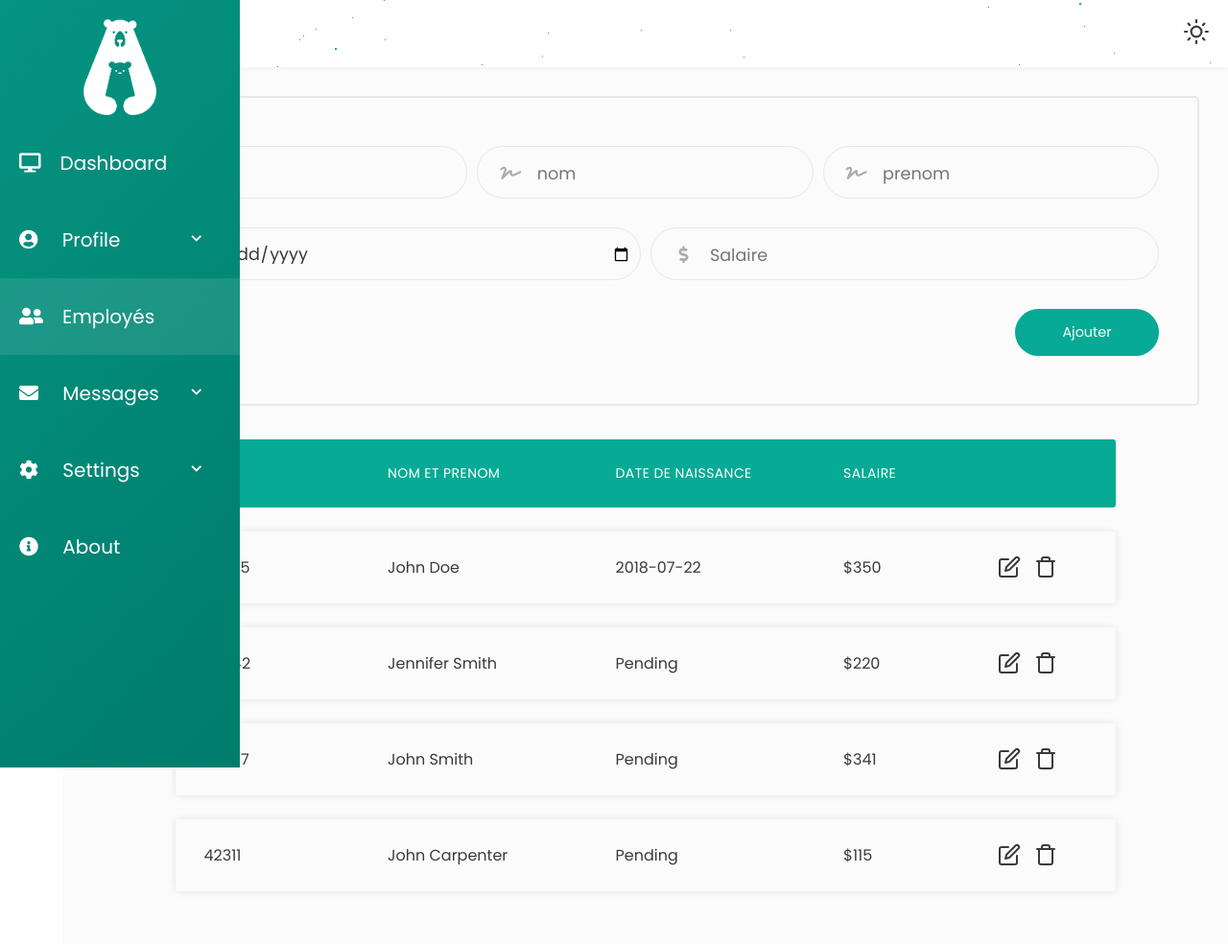
After one commit to MedAliBZ/ZooPro, a PHP site: page /html/Employers.html in a window 1280 px wide. The commit adds this page. Shown: the whole page at 96% size. Run offline with PHP 8.4, Linux system fonts and the light colour scheme; some libraries are stand-ins or nearby versions.

Commit message:
added employers

```diff
--- /dev/null
+++ b/css/Employers.css
@@ -0,0 +1,207 @@
+.container {
+  max-width: 1000px;
+  margin: 0 auto;
+  padding: 0 10px;
+}
+
+h2 {
+  font-size: 26px;
+  margin: 20px 0;
+  text-align: center;
+}
+
+h2 small {
+  font-size: 0.5em;
+}
+
+.col-5 {
+  min-width: 62px;
+}
+
+.col-buttons {
+  display: -webkit-box;
+  display: -ms-flexbox;
+  display: flex;
+  -webkit-box-pack: justify;
+      -ms-flex-pack: justify;
+          justify-content: space-between;
+  -webkit-box-align: center;
+      -ms-flex-align: center;
+          align-items: center;
+  -webkit-transform: translate(-50%, 0);
+          transform: translate(-50%, 0);
+}
+
+.responsive-table li {
+  border-radius: 3px;
+  padding: 25px 30px;
+  display: -webkit-box;
+  display: -ms-flexbox;
+  display: flex;
+  -webkit-box-pack: justify;
+      -ms-flex-pack: justify;
+          justify-content: space-between;
+  margin-bottom: 25px;
+  color: var(--tc);
+}
+
+.responsive-table .table-header {
+  color: white;
+  background-color: var(--accent);
+  font-size: 14px;
+  text-transform: uppercase;
+  letter-spacing: 0.03em;
+}
+
+.responsive-table .table-row {
+  background-color: transparent;
+  -webkit-box-shadow: 0px 0px 9px 0px rgba(0, 0, 0, 0.1);
+          box-shadow: 0px 0px 9px 0px rgba(0, 0, 0, 0.1);
+}
+
+.responsive-table .col-1 {
+  -ms-flex-preferred-size: 20%;
+      flex-basis: 20%;
+}
+
+.responsive-table .col-2 {
+  -ms-flex-preferred-size: 25%;
+      flex-basis: 25%;
+}
+
+.responsive-table .col-3 {
+  -ms-flex-preferred-size: 25%;
+      flex-basis: 25%;
+}
+
+.responsive-table .col-4 {
+  -ms-flex-preferred-size: 20%;
+      flex-basis: 20%;
+}
+
+.responsive-table .clo-5 {
+  -ms-flex-preferred-size: 5%;
+      flex-basis: 5%;
+}
+
+.responsive-table input {
+  -webkit-box-sizing: border-box;
+          box-sizing: border-box;
+  width: 100%;
+}
+
+@media all and (max-width: 767px) {
+  .responsive-table .table-header {
+    display: none;
+  }
+  .responsive-table li {
+    display: block;
+  }
+  .responsive-table .col {
+    -ms-flex-preferred-size: 100%;
+        flex-basis: 100%;
+  }
+  .responsive-table .col {
+    display: -webkit-box;
+    display: -ms-flexbox;
+    display: flex;
+    padding: 10px 0;
+  }
+  .responsive-table .col:before {
+    color: var(--accent);
+    padding-right: 10px;
+    content: attr(data-label);
+    -ms-flex-preferred-size: 50%;
+        flex-basis: 50%;
+    text-align: right;
+  }
+}
+
+.employ {
+  margin: 0 auto;
+  width: -webkit-fit-content;
+  width: -moz-fit-content;
+  width: fit-content;
+  display: -ms-grid;
+  display: grid;
+  margin-bottom: 3% !important;
+      grid-template-areas: 'a a b b c c' 'd d d e e e' 'f f f f f f';
+  grid-gap: 10px;
+  -webkit-box-pack: center;
+      -ms-flex-pack: center;
+          justify-content: center;
+}
+
+.employ .a {
+  -ms-grid-row: 1;
+  -ms-grid-column: 1;
+  -ms-grid-column-span: 2;
+  grid-area: a;
+}
+
+.employ .b {
+  -ms-grid-row: 1;
+  -ms-grid-column: 3;
+  -ms-grid-column-span: 2;
+  grid-area: b;
+}
+
+.employ .c {
+  -ms-grid-row: 1;
+  -ms-grid-column: 5;
+  -ms-grid-column-span: 2;
+  grid-area: c;
+}
+
+.employ .d {
+  -ms-grid-row: 2;
+  -ms-grid-column: 1;
+  -ms-grid-column-span: 3;
+  grid-area: d;
+}
+
+.employ .e {
+  -ms-grid-row: 2;
+  -ms-grid-column: 4;
+  -ms-grid-column-span: 3;
+  grid-area: e;
+}
+
+.employ .f {
+  -ms-grid-row: 3;
+  -ms-grid-column: 1;
+  -ms-grid-column-span: 6;
+  grid-area: f;
+  margin-left: auto;
+}
+
+@media all and (max-width: 767px) {
+  .employ {
+    padding-right: 0 !important;
+  }
+  .employ .a {
+    -ms-grid-row: 1;
+    grid-area: 1;
+  }
+  .employ .b {
+    -ms-grid-row: 2;
+    grid-area: 2;
+  }
+  .employ .c {
+    -ms-grid-row: 3;
+    grid-area: 3;
+  }
+  .employ .d {
+    -ms-grid-row: 4;
+    grid-area: 4;
+  }
+  .employ .e {
+    -ms-grid-row: 5;
+    grid-area: 5;
+  }
+  .employ .f {
+    -ms-grid-row: 6;
+    grid-area: 6;
+  }
+}
+/*# sourceMappingURL=Employers.css.map */
--- /dev/null
+++ b/css/Employers.scss
@@ -0,0 +1,157 @@
+.container {
+    max-width: 1000px;
+    margin: 0 auto;
+    padding: 0 10px;
+}
+
+h2 {
+    font-size: 26px;
+    margin: 20px 0;
+    text-align: center;
+
+    small {
+        font-size: 0.5em;
+    }
+}
+
+.col-5 {
+    min-width: 62px;
+}
+
+.col-buttons {
+    display: flex;
+    justify-content: space-between;
+    align-items: center;
+    transform: translate(-50%, 0);
+}
+
+.responsive-table {
+    li {
+        border-radius: 3px;
+        padding: 25px 30px;
+        display: flex;
+        justify-content: space-between;
+        margin-bottom: 25px;
+        color: var(--tc);
+    }
+
+    .table-header {
+        color: white;
+        background-color: var(--accent);
+        font-size: 14px;
+        text-transform: uppercase;
+        letter-spacing: 0.03em;
+    }
+
+    .table-row {
+        background-color: transparent;
+        box-shadow: 0px 0px 9px 0px rgba(0, 0, 0, 0.1);
+    }
+
+    .col-1 {
+        flex-basis: 20%;
+    }
+
+    .col-2 {
+        flex-basis: 25%;
+    }
+
+    .col-3 {
+        flex-basis: 25%;
+    }
+
+    .col-4 {
+        flex-basis: 20%;
+    }
+
+    .clo-5 {
+        flex-basis: 5%;
+    }
+
+    input {
+        box-sizing: border-box;
+        width: 100%;
+    }
+
+    @media all and (max-width: 767px) {
+        .table-header {
+            display: none;
+        }
+
+        li {
+            display: block;
+        }
+
+        .col {
+
+            flex-basis: 100%;
+
+        }
+
+        .col {
+            display: flex;
+            padding: 10px 0;
+
+            &:before {
+                color: var(--accent);
+                padding-right: 10px;
+                content: attr(data-label);
+                flex-basis: 50%;
+                text-align: right;
+            }
+        }
+    }
+}
+
+.employ {
+    margin: 0 auto;
+    width: fit-content;
+    display: grid;
+    margin-bottom: 3% !important;
+    grid-template-areas:
+        'a a b b c c'
+        'd d d e e e'
+        'f f f f f f';
+    grid-gap: 10px;
+    justify-content: center;
+    .a{
+        grid-area: a;
+    }
+    .b{
+        grid-area: b;
+    }
+    .c{
+        grid-area: c;
+    }
+    .d{
+        grid-area: d;
+    }
+    .e{
+        grid-area: e;
+    }
+    .f{
+        grid-area: f;
+        margin-left: auto;
+    }
+    @media all and (max-width: 767px){
+        padding-right: 0!important;
+        .a{
+            grid-area: 1;
+        }
+        .b{
+            grid-area: 2;
+        }
+        .c{
+            grid-area: 3;
+        }
+        .d{
+            grid-area: 4;
+        }
+        .e{
+            grid-area: 5;
+        }
+        .f{
+            grid-area: 6;
+        }
+    }
+}
--- /dev/null
+++ b/html/Employers.html
@@ -0,0 +1,187 @@
+<!DOCTYPE html>
+<html lang="en">
+
+<head>
+	<meta charset="utf-8" />
+	<title>Brainstormers</title>
+	<link rel="stylesheet" href="https://cdnjs.cloudflare.com/ajax/libs/font-awesome/5.12.0-2/css/all.min.css" />
+	<script src="https://cdnjs.cloudflare.com/ajax/libs/jquery/3.5.1/jquery.min.js" charset="utf-8"></script>
+	<script src="https://unpkg.com/feather-icons"></script>
+	<link rel="stylesheet" href="../css/style.css" />
+	<link rel="stylesheet" href="../css/Employers.css" />
+	<link rel="shortcut icon" href="../img/logo.png" type="image/x-icon">
+</head>
+
+<body>
+	<div id="loading"><img src="../img/logo.png" alt="loader" class="loader" height="300px"></div>
+	<!--wrapper start-->
+	<div class="wrapper collapse">
+		<!--header menu start-->
+		<header>
+			<div id="stars"></div>
+			<div id="stars2"></div>
+			<div id="stars3"></div>
+			<div class="left_area">
+				<h3>Zoo <span>Pro</span></h3>
+			</div>
+			<div class="sidebar-btn">
+				<i class="fas fa-bars"></i>
+			</div>
+			<div class="right_area">
+				<a href="#" id="themeButton">
+					<i class="themebtn" data-feather="sun"></i>
+				</a>
+			</div>
+		</header>
+		<!--header menu end-->
+		<!--sidebar start-->
+		<div class="sidebar">
+			<div class="sidebar-menu">
+				<li class="logo">
+					<img src="../img/logo.png" alt="logo" />
+				</li>
+				<li class="item">
+					<a href="#" class="menu-btn">
+						<i class="fas fa-desktop"></i><span>Dashboard</span>
+					</a>
+				</li>
+				<li class="item" id="profile">
+					<a href="profile.html" class="menu-btn profilebtn">
+						<i class="fas fa-user-circle"></i><span> Profile <i
+								class="fas fa-chevron-down drop-down"></i></span>
+					</a>
+					<div class="sub-menu-profile">
+						<a href="#"><i class="fas fa-address-card"></i><span>Mon profile</span></a>
+						<a href="#"><i class="fas fa-users"></i><span>Les profiles</span></a>
+					</div>
+				</li>
+				<li class="item active">
+					<a href="#" class="menu-btn">
+						<i class="fas fa-user-friends"></i><span>Employés</span>
+					</a>
+				</li>
+				<li class="item" id="messages">
+					<a href="#" class="menu-btn">
+						<i class="fas fa-envelope"></i><span> Messages <i
+								class="fas fa-chevron-down drop-down"></i></span>
+					</a>
+					<div class="sub-menu-messages">
+						<a href="#"><i class="fas fa-envelope"></i><span>New</span></a>
+						<a href="#"><i class="fas fa-envelope-square"></i><span>Sent</span></a>
+						<a href="#"><i class="fas fa-exclamation-circle"></i><span>Spam</span></a>
+					</div>
+				</li>
+				<li class="item" id="settings">
+					<a href="#" class="menu-btn">
+						<i class="fas fa-cog"></i><span> Settings <i class="fas fa-chevron-down drop-down"></i></span>
+					</a>
+					<div class="sub-menu-settings">
+						<a href="#"><i class="fas fa-lock"></i><span>Password</span></a>
+					</div>
+				</li>
+				<li class="item">
+					<a href="#" class="menu-btn">
+						<i class="fas fa-info-circle"></i><span> About</span>
+					</a>
+				</li>
+			</div>
+		</div>
+		<!--sidebar end-->
+		<!--main container start-->
+		<div class="main-container">
+			<form class="card employ">
+				<div class="input-field a">
+					<i class="fas fa-id-card"></i>
+					<input type="text" placeholder="CIN" name="CIN" />
+				</div>
+				<div class="input-field b">
+					<i class="fas fa-signature"></i>
+					<input type="text" placeholder="nom" name="nom" />
+				</div>
+				<div class="input-field c">
+					<i class="fas fa-signature"></i>
+					<input type="text" placeholder="prenom" name="prenom" />
+				</div>
+				<div class="input-field d">
+					<i class="fas fa-calendar-day"></i>
+					<input type="date" placeholder="Date de naissance" name="birthday" />
+				</div>
+				<div class="input-field e">
+					<i class="fas fa-dollar-sign"></i>
+					<input type="text" placeholder="Salaire" name="salaire" />
+				</div>
+				<input type="submit" class="btn f" value="Ajouter" />
+			</form>
+			<div class="container">
+				<ul class="responsive-table">
+					<li class="table-header">
+						<div class="col col-1">CIN</div>
+						<div class="col col-2">NOM ET Prenom</div>
+						<div class="col col-3">DATE DE NAISSANCE</div>
+						<div class="col col-4">Salaire</div>
+						<div class="col col-5">
+						</div>
+					</li>
+					<li class="table-row">
+						<div class="col col-1" data-label="CIN">42235</div> <!--<input type="text" value='42235'>-->
+
+						<div class="col col-2" data-label="Nom et prenom">John Doe</div> <!-- <input type="text" value='John Doe'> -->
+
+						<div class="col col-3" data-label="Date de naissance">2018-07-22</div> <!-- <input type="date" value='2018-07-22'> -->
+
+						<div class="col col-4" data-label="Salaire">$350</div> <!-- <input type="text" value='$350'> -->
+						<div class="col col-5">
+							<div class="col-buttons" >
+								<i data-feather="edit"></i>
+								<i data-feather="trash"></i>
+							</div>
+						</div>
+					</li>
+					<li class="table-row">
+						<div class="col col-1" data-label="CIN">42442</div>
+						<div class="col col-2" data-label="Nom et prenom">Jennifer Smith</div>
+						<div class="col col-3" data-label="Date de naissance">Pending</div>
+						<div class="col col-4" data-label="Salaire">$220</div>
+						<div class="col col-5">
+							<div class="col-buttons">
+								<i data-feather="edit"></i>
+								<i data-feather="trash"></i>
+							</div>
+						</div>
+					</li>
+					<li class="table-row">
+						<div class="col col-1" data-label="CIN">42257</div>
+						<div class="col col-2" data-label="Nom et prenom">John Smith</div>
+						<div class="col col-3" data-label="Date de naissance">Pending</div>
+						<div class="col col-4" data-label="Salaire">$341</div>
+						<div class="col col-5">
+							<div class="col-buttons">
+								<i data-feather="edit"></i>
+								<i data-feather="trash"></i>
+							</div>
+						</div>
+					</li>
+					<li class="table-row">
+						<div class="col col-1" data-label="CIN">42311</div>
+						<div class="col col-2" data-label="Nom et prenom">John Carpenter</div>
+						<div class="col col-3" data-label="Date de naissance">Pending</div>
+						<div class="col col-4" data-label="Salaire">$115</div>
+						<div class="col col-5">
+							<div class="col-buttons">
+								<i data-feather="edit"></i>
+								<i data-feather="trash"></i>
+							</div>
+						</div>
+					</li>
+				</ul>
+			</div>
+
+		</div>
+		<!--main container end-->
+	</div>
+	<!--wrapper end-->
+	<script src="../js/sidebar.js"></script>
+	<script src="../js/theme.js"></script>
+</body>
+
+</html>
--- a/html/page.html
+++ b/html/profile.html
@@ -57,7 +57,7 @@
 					</div>
 				</li>
 				<li class="item">
-					<a href="#" class="menu-btn">
+					<a href="Employers.html" class="menu-btn">
 						<i class="fas fa-user-friends"></i><span>Employés</span>
 					</a>
 				</li>
```
Also changed, not shown: css/style.css (+12 -12 lines), 2 other files.
